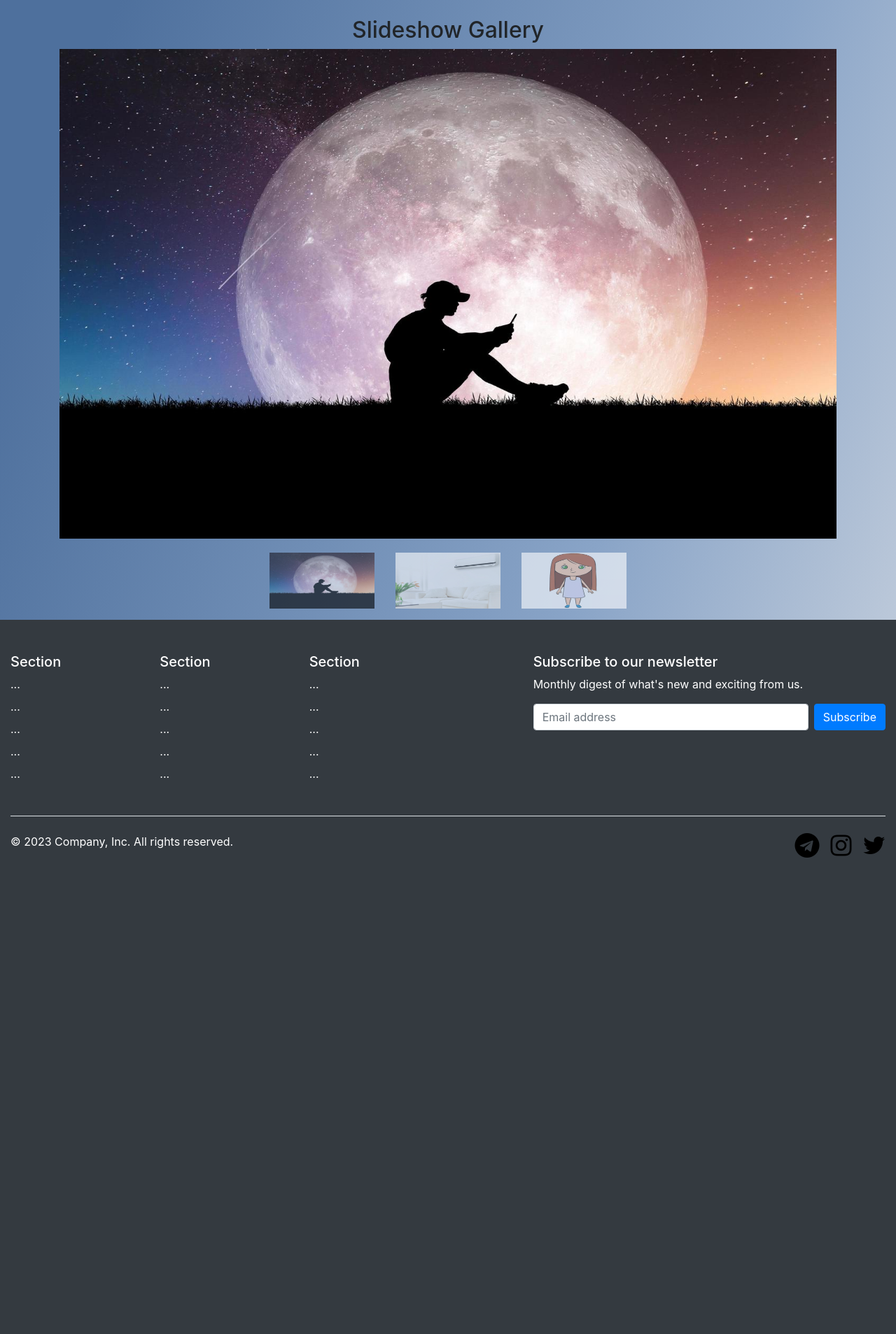
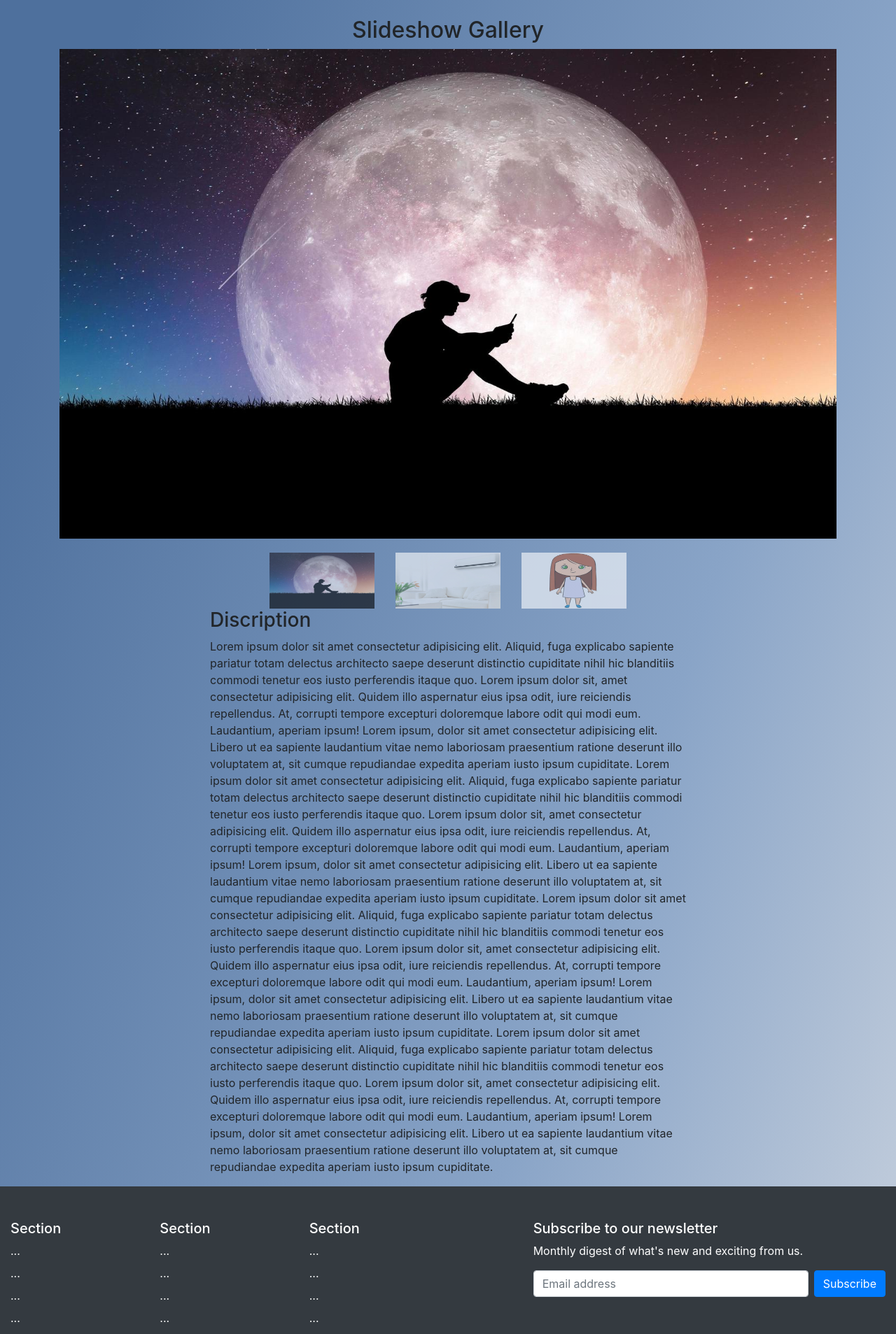
Before and after one commit to erf04/pro-mahoor, a Django app: page /product/1/ in a window 1280 px wide. Shown: the part 86-1993 px from the top of the page at 70% size. Before the commit the page ends 1312 px from the top, so only its background shows below. Run offline with Django 4.2, Linux system fonts and the light colour scheme; data comes from the database, SQL or seed files in the repository; some libraries are stand-ins or nearby versions.

Commit message:
add description

```diff
--- a/mahoortah/pages/templates/seeproduct.html
+++ b/mahoortah/pages/templates/seeproduct.html
@@ -53,7 +53,6 @@
       <div class="row">
         <div class="col">
           <img
-            onclick="active(1)"
             class="dots"
             src="{{thepro.main_image.url}}"
             style="width: 100%"
@@ -65,12 +64,7 @@
         {% for image in images %}
 
         <div class="col">
-          <img
-            onclick="active(i)"
-            class="dots"
-            src="{{image.images.url}}"
-            style="width: 100%"
-          />
+          <img class="dots" src="{{image.images.url}}" style="width: 100%" />
         </div>
 
         {% endfor %}
@@ -92,6 +86,51 @@
       </div> -->
       </div>
     </div>
+  </div>
+
+  <div class="center" id="discription" style="width: 100%">
+    <h3>Discription</h3>
+    <p>
+      Lorem ipsum dolor sit amet consectetur adipisicing elit. Aliquid, fuga
+      explicabo sapiente pariatur totam delectus architecto saepe deserunt
+      distinctio cupiditate nihil hic blanditiis commodi tenetur eos iusto
+      perferendis itaque quo. Lorem ipsum dolor sit, amet consectetur
+      adipisicing elit. Quidem illo aspernatur eius ipsa odit, iure reiciendis
+      repellendus. At, corrupti tempore excepturi doloremque labore odit qui
+      modi eum. Laudantium, aperiam ipsum! Lorem ipsum, dolor sit amet
+      consectetur adipisicing elit. Libero ut ea sapiente laudantium vitae nemo
+      laboriosam praesentium ratione deserunt illo voluptatem at, sit cumque
+      repudiandae expedita aperiam iusto ipsum cupiditate. Lorem ipsum dolor sit
+      amet consectetur adipisicing elit. Aliquid, fuga explicabo sapiente
+      pariatur totam delectus architecto saepe deserunt distinctio cupiditate
+      nihil hic blanditiis commodi tenetur eos iusto perferendis itaque quo.
+      Lorem ipsum dolor sit, amet consectetur adipisicing elit. Quidem illo
+      aspernatur eius ipsa odit, iure reiciendis repellendus. At, corrupti
+      tempore excepturi doloremque labore odit qui modi eum. Laudantium, aperiam
+      ipsum! Lorem ipsum, dolor sit amet consectetur adipisicing elit. Libero ut
+      ea sapiente laudantium vitae nemo laboriosam praesentium ratione deserunt
+      illo voluptatem at, sit cumque repudiandae expedita aperiam iusto ipsum
+      cupiditate. Lorem ipsum dolor sit amet consectetur adipisicing elit.
+      Aliquid, fuga explicabo sapiente pariatur totam delectus architecto saepe
+      deserunt distinctio cupiditate nihil hic blanditiis commodi tenetur eos
+      iusto perferendis itaque quo. Lorem ipsum dolor sit, amet consectetur
+      adipisicing elit. Quidem illo aspernatur eius ipsa odit, iure reiciendis
+      repellendus. At, corrupti tempore excepturi doloremque labore odit qui
+      modi eum. Laudantium, aperiam ipsum! Lorem ipsum, dolor sit amet
+      consectetur adipisicing elit. Libero ut ea sapiente laudantium vitae nemo
+      laboriosam praesentium ratione deserunt illo voluptatem at, sit cumque
+      repudiandae expedita aperiam iusto ipsum cupiditate. Lorem ipsum dolor sit
+      amet consectetur adipisicing elit. Aliquid, fuga explicabo sapiente
+      pariatur totam delectus architecto saepe deserunt distinctio cupiditate
+      nihil hic blanditiis commodi tenetur eos iusto perferendis itaque quo.
+      Lorem ipsum dolor sit, amet consectetur adipisicing elit. Quidem illo
+      aspernatur eius ipsa odit, iure reiciendis repellendus. At, corrupti
+      tempore excepturi doloremque labore odit qui modi eum. Laudantium, aperiam
+      ipsum! Lorem ipsum, dolor sit amet consectetur adipisicing elit. Libero ut
+      ea sapiente laudantium vitae nemo laboriosam praesentium ratione deserunt
+      illo voluptatem at, sit cumque repudiandae expedita aperiam iusto ipsum
+      cupiditate.
+    </p>
   </div>
 
   <script>
@@ -130,9 +169,9 @@
       });
     }
 
-    function active(n) {
-      products[n - 1].classList.add("active");
-    }
+    // function active(n) {
+    //   products[n - 1].classList.add("active");
+    // }
   </script>
   {% endblock %}
 </body>
```
